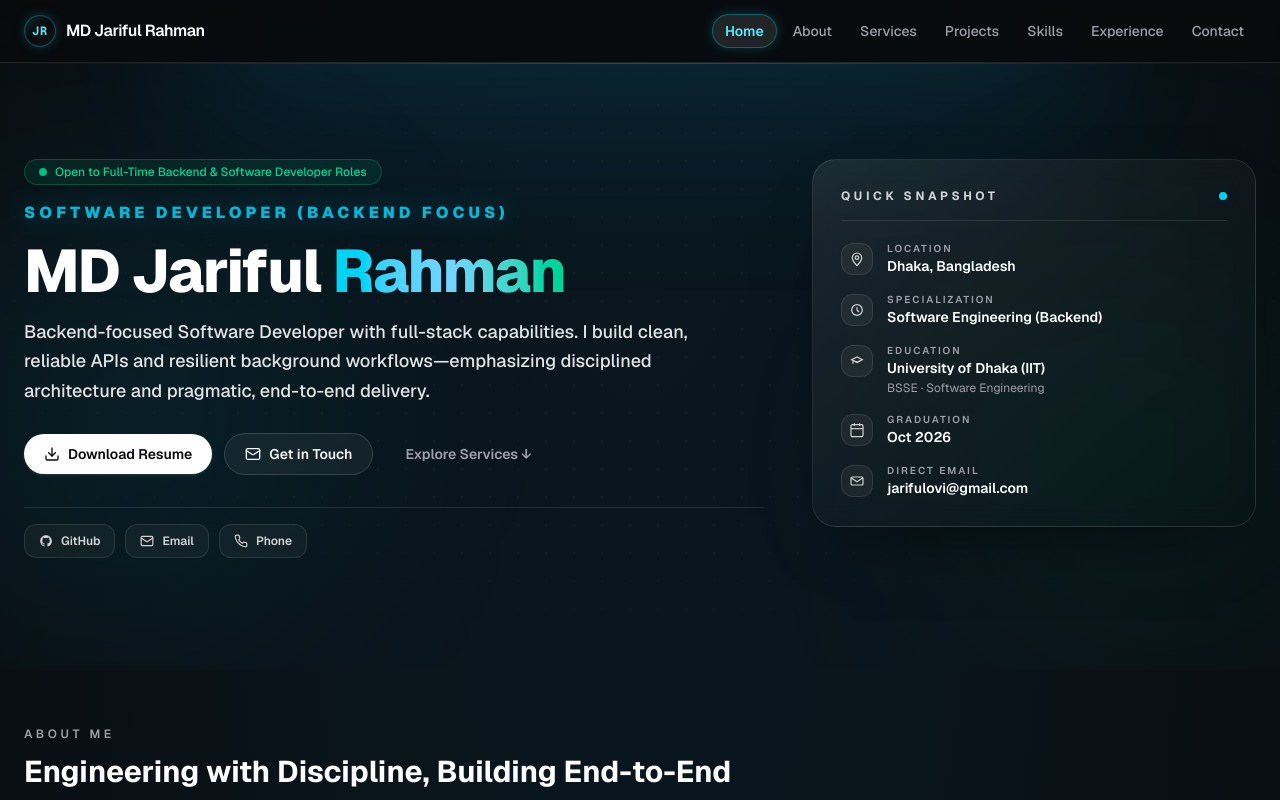
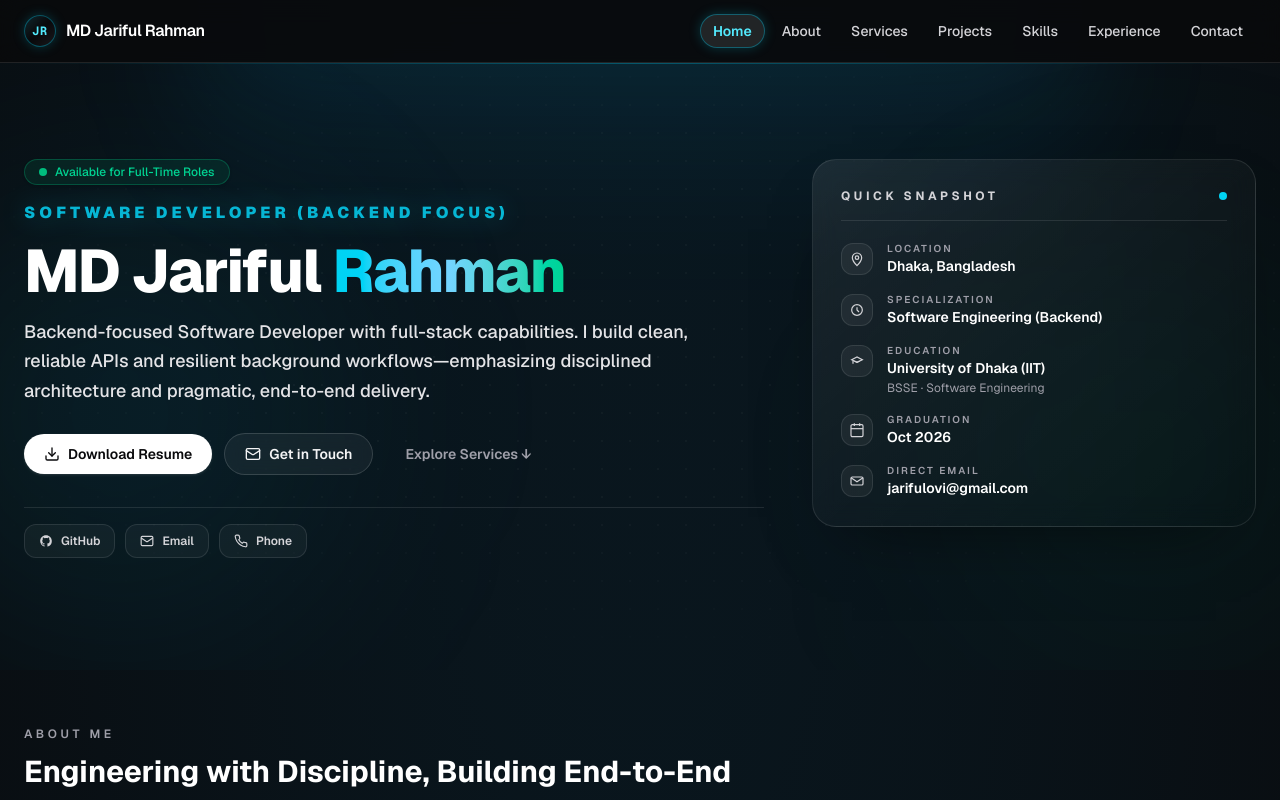
Before and after one commit to jarifulovi/jr-portfolio, a Next.js app: page / in a window 1280 px wide. Shown: the top 800 px of the page. Built offline with nearby package versions, Linux system fonts and the light colour scheme.

Commit message:
refactor: update navbar link styles and shorten availability status in profile data

```diff
--- a/src/components/layout/Navbar.tsx
+++ b/src/components/layout/Navbar.tsx
@@ -97,7 +97,7 @@ export const Navbar: React.FC<NavbarProps> = ({
         </a>
 
         {/* Desktop Navigation Links */}
-        <nav className="hidden md:flex items-center gap-1 text-xs sm:text-sm font-medium text-zinc-400">
+        <nav className="hidden md:flex items-center gap-1 text-xs sm:text-sm font-medium">
           {links.map((link) => {
             const isActive = activeSection === link.href.replace("#", "");
             return (
@@ -108,7 +108,7 @@ export const Navbar: React.FC<NavbarProps> = ({
                 className={`rounded-full px-3 py-1.5 transition-all duration-200 cursor-pointer ${
                   isActive
                     ? "bg-white/10 text-cyan-300 font-semibold border border-cyan-500/40 shadow-[0_0_12px_rgba(6,182,212,0.25)]"
-                    : "hover:bg-white/5 hover:text-white"
+                    : "text-zinc-300 border border-transparent hover:border-white/10 hover:bg-white/[0.06] hover:text-white"
                 }`}
               >
                 {link.label}
--- a/src/data/profile.json
+++ b/src/data/profile.json
@@ -6,7 +6,7 @@
   "email": "jarifulovi@gmail.com",
   "phone": "+8801518613562",
   "summary": "Software engineer graduating from University of Dhaka (IIT) with hands-on industry experience at Tekarsh Bangladesh Ltd. I specialize in building type-safe APIs, PostgreSQL data layers, and asynchronous worker systems, pairing disciplined engineering with end-to-end delivery.",
-  "availability": "Open to Full-Time Backend & Software Developer Roles",
+  "availability": "Available for Full-Time Roles",
   "specialization": "Software Engineering (Backend)",
   "focusAreas": [
     "Backend Systems",
```
